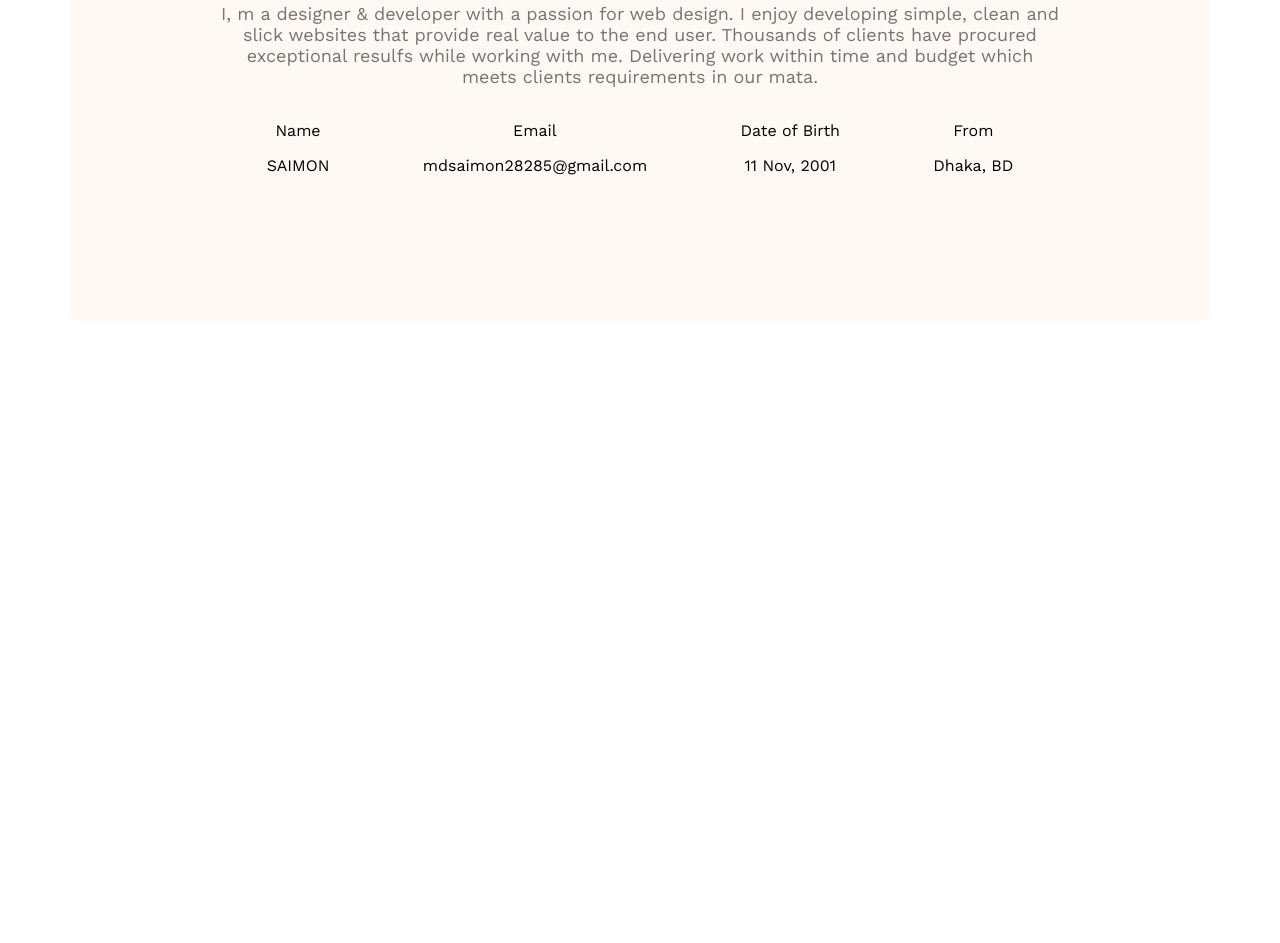
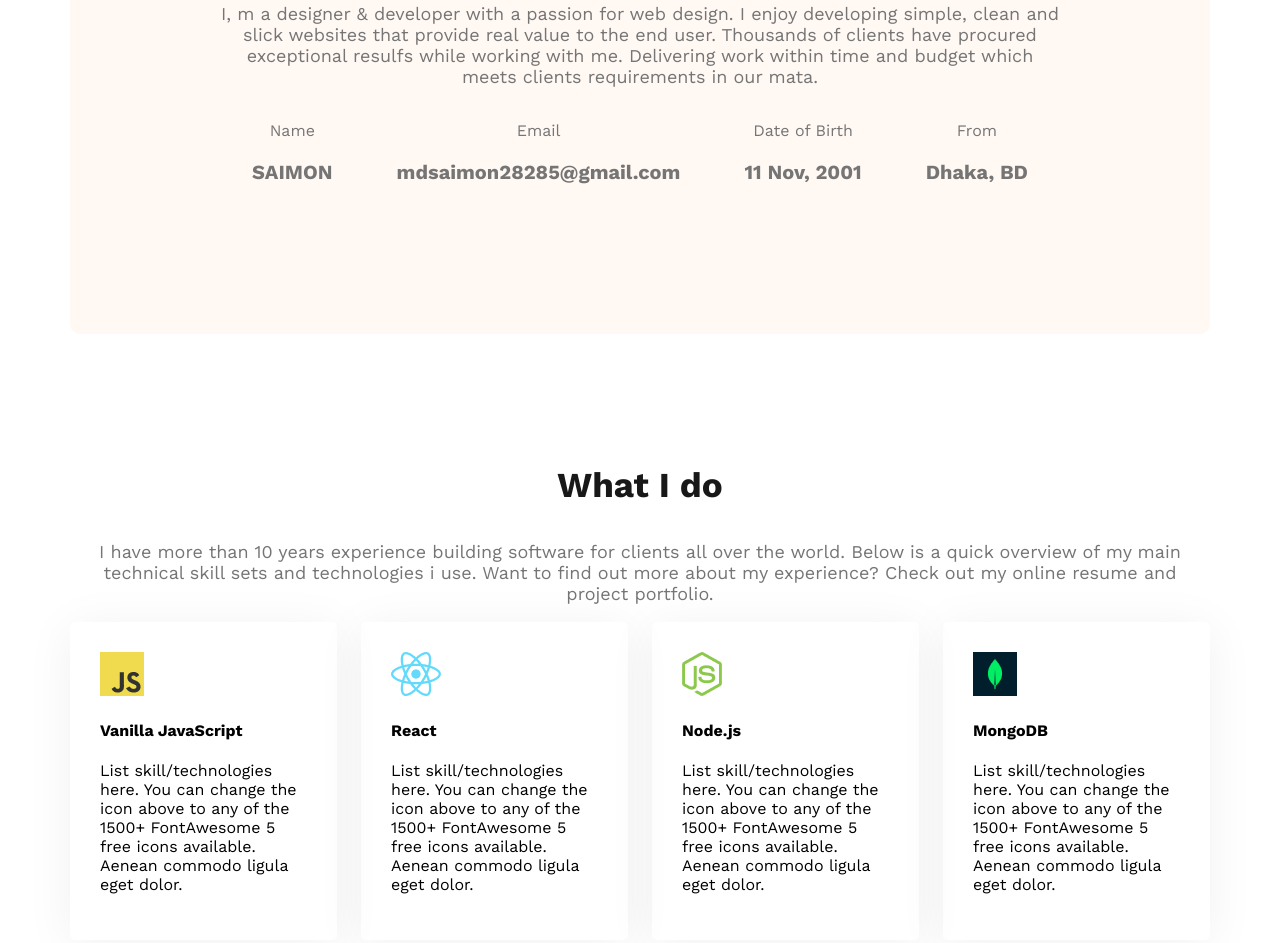
Before and after one commit to SAIMON2828/Web-Dev-Repo, a plain HTML site: page index.html in a window 1280 px wide. Shown: the part 1239-2182 px from the top of the page. Before the commit the page ends 1568 px from the top, so only its background shows below. Drawn offline with nearby package versions, Linux system fonts and the light colour scheme.

Commit message:
add skills

```diff
--- a/index.html
+++ b/index.html
@@ -58,6 +58,44 @@
             </div>
            </div>
         </section>
+        <!-- another section -->
+         <section class="skills">
+            <h3 class="section-title text-center">What I do</h3>
+            <p class="section-description text-center">
+                I have more than 10 years experience building software for clients all over the world. Below is a quick overview of my main technical skill sets and technologies i use. Want to find out more about my experience? Check out my online resume and project portfolio.
+            </p>
+            <div class="skills-container">
+                <!-- .skill*4>img+h4.skill-title+p.skill-description -->
+                 <div class="skill">
+                    <img src="images/icons/js.png" alt="">
+                    <h4 class="skill-title">Vanilla JavaScript</h4>
+                    <p class="skill-description">
+                        List skill/technologies here. You can change the icon above to any of the 1500+ FontAwesome 5 free icons available. Aenean commodo ligula eget dolor.
+                    </p>
+                 </div>
+                 <div class="skill">
+                    <img src="images/icons/react.png" alt="">
+                    <h4 class="skill-title">React</h4>
+                    <p class="skill-description">
+                        List skill/technologies here. You can change the icon above to any of the 1500+ FontAwesome 5 free icons available. Aenean commodo ligula eget dolor.
+                    </p>
+                 </div>
+                 <div class="skill">
+                    <img src="images/icons/nodejs.png" alt="">
+                    <h4 class="skill-title">Node.js</h4>
+                    <p class="skill-description">
+                        List skill/technologies here. You can change the icon above to any of the 1500+ FontAwesome 5 free icons available. Aenean commodo ligula eget dolor.
+                    </p>
+                 </div>
+                 <div class="skill">
+                    <img src="images/icons/mongo.png" alt="">
+                    <h4 class="skill-title">MongoDB</h4>
+                    <p class="skill-description">
+                        List skill/technologies here. You can change the icon above to any of the 1500+ FontAwesome 5 free icons available. Aenean commodo ligula eget dolor.
+                    </p>
+                 </div>
+            </div>
+         </section>
 
     </main>
     <footer>
--- a/style/style.css
+++ b/style/style.css
@@ -11,6 +11,9 @@
 }
 .text-primary{
    color: rgb(253, 110, 10) ;
+}
+.text-center{
+    text-align: center;
 }
 /* header */
 .header{
@@ -112,14 +115,35 @@ main{
     max-width: 1140px;
     margin: 0 auto;
 }
+main section{
+     margin-top: 130px;
+     margin-bottom: 130px;
+}
 /* about style */
 .about{
     border: 10px;
     padding: 130px 150px;
     text-align: center;
-    margin-top: 130px;
 }
 .about-items{
     display: flex;
     justify-content: space-around;
 }
+.item-description{
+    color: rgb(117, 117, 117);
+    font-size: 20px;
+    font-weight: 700;
+}
+.item-title{
+    color: rgb(117, 117, 117);
+}
+/* skill style */
+.skills-container{
+    display: flex;
+    gap:24px ;
+}
+.skill{
+    border-radius: 5px;
+    padding: 30px;
+    box-shadow: 0px 6px 50px 0px rgba(0, 0, 0, 0.06);
+}
```
